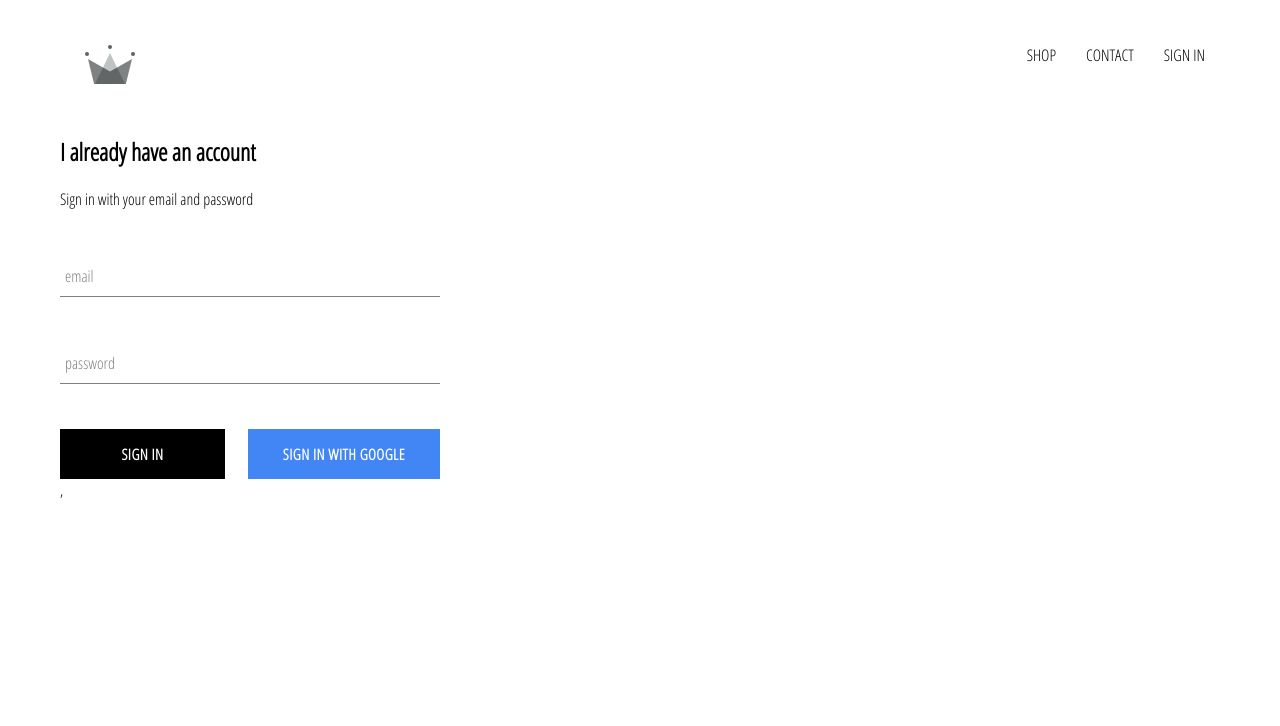
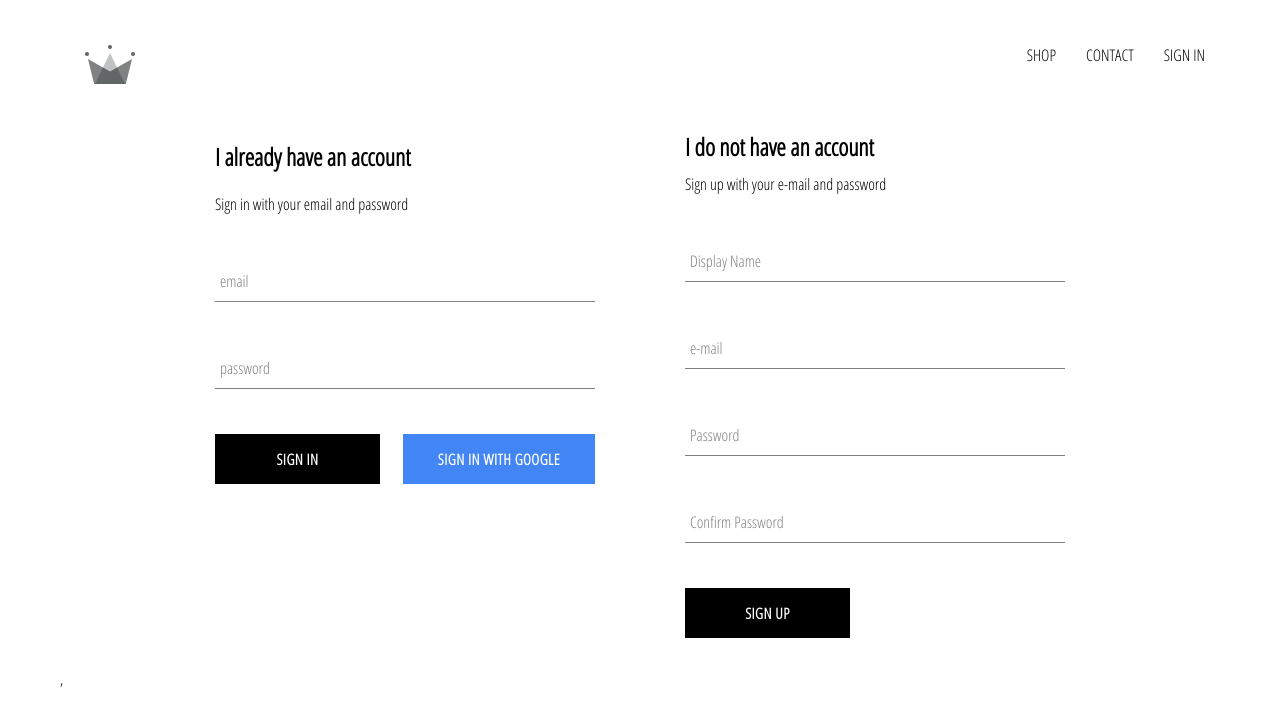
Before and after one commit to Vanovski/training-react-commerce, a React (Create React App) app: page /signin in a window 1280 px wide. Shown: the top 726 px of the page. Built offline with nearby package versions, Linux system fonts and the light colour scheme; no server answers.

Commit message:
added sign-in with email and pass functionality

```diff
--- a/src/App.js
+++ b/src/App.js
@@ -6,7 +6,7 @@ import HomePage from './pages/homepage/homepage.component';
 import ShopPage from './pages/shop/shop.component';
 import SignInAndSignUpPage from './pages/sign-in-and-sign-up/sign-in-and-sign-up.component';
 import Header from './components/header/header.component';
-import { auth } from './firebase/firebase.utils';
+import { auth, createUserProfileDocument } from './firebase/firebase.utils';
 
 
 class App extends React.Component {
@@ -21,10 +21,24 @@ class App extends React.Component {
   unsubscribeFromAuth = null;
 
   componentDidMount() {
-    this.unsubscribeFromAuth = auth.onAuthStateChanged(user => {
-      this.setState({ currentUser: user });
+    this.unsubscribeFromAuth = auth.onAuthStateChanged(async userAuth => {
+      if (userAuth) {
+        const userRef = await createUserProfileDocument(userAuth);
 
-      console.log(user);
+        userRef.onSnapshot(snapShot => {
+          this.setState({
+            currentUser: {
+              id: snapShot.id,
+              ...snapShot.data()
+            }
+          });
+        });
+      }
+      else {
+        this.setState({currentUser: userAuth});
+      }
+
+
     });
   };
 
--- a/src/components/sign-in/sign-in.component.jsx
+++ b/src/components/sign-in/sign-in.component.jsx
@@ -2,7 +2,7 @@ import React from 'react';
 
 import FormInput from '../form-input/form-input.component';
 import CustomButton from '../custom-button/custom-button.component';
-import { signInWithGoogle } from '../../firebase/firebase.utils';
+import { auth, signInWithGoogle } from '../../firebase/firebase.utils';
 
 import './sign-in.styles.scss';
 
@@ -16,11 +16,17 @@ class SignIn extends React.Component{
         }
     }
 
-handleSubmit = event => {
+handleSubmit = async event => {
     event.preventDefault();
 
-    this.setState({email: '', password: ''})
+    const {email, password} = this.state;
 
+    try {
+        await auth.signInWithEmailAndPassword(email, password);
+        this.setState({email: '', password: ''})
+    } catch (error) {
+        console.log(error);
+    }
 }
 
 handleChange = event =>{
--- /dev/null
+++ b/src/components/sign-up/sign-up.omponent.jsx
@@ -0,0 +1,103 @@
+import React from 'react';
+
+import FormInput from '../form-input/form-input.component';
+import CustomButton from '../custom-button/custom-button.component';
+import { auth, createUserProfileDocument} from '../../firebase/firebase.utils';
+
+import './sign-up.styles.scss';
+
+class SignUp extends React.Component {
+    constructor (){
+        super();
+
+        this.state = {
+            displayName: '',
+            email: '',
+            password: '',
+            confirmPassword: ''
+        };
+    }
+
+    handleSubmit = async event => {
+        event.preventDefault();
+
+        const {displayName, email, password, confirmPassword} = this.state;
+
+        if(password !== confirmPassword) {
+            alert("passwords don't match");
+            return;
+        }
+
+        try {
+            const { user } = await auth.createUserWithEmailAndPassword(email, password);
+            await createUserProfileDocument(user, {displayName});
+
+            this.setState({
+                displayName: '',
+                email: '',
+                password: '',
+                confirmPassword: ''
+            })
+
+        } catch (error) {
+            console.error(error);
+        }
+
+    }
+
+    handleChange = event => {
+        const { name, value } = event.target;
+
+        this.setState({[name]: value});
+    }
+
+    render() {
+        const {displayName, email, password, confirmPassword} = this.state;
+        return(
+            <div className='sign-up'>
+                <h2 className='title'>I do not have an account</h2>
+                <span>Sign up with your e-mail and password</span>
+                <form className='sign-up-form' onSubmit={this.handleSubmit}>
+                    <FormInput
+                        type='text'
+                        name='displayName'
+                        value={displayName}
+                        onChange={this.handleChange}
+                        label='Display Name'
+                        required
+                    />
+                    <FormInput
+                        type='email'
+                        name='email'
+                        value={email}
+                        onChange={this.handleChange}
+                        label='e-mail'
+                        required
+                    />
+                    <FormInput
+                        type='password'
+                        name='password'
+                        value={password}
+                        onChange={this.handleChange}
+                        label='Password'
+                        required
+                    />
+                    <FormInput
+                        type='password'
+                        name='confirmPassword'
+                        value={confirmPassword}
+                        onChange={this.handleChange}
+                        label='Confirm Password'
+                        required
+                    />
+                    <CustomButton type='submit'>SIGN UP</CustomButton>
+
+                </form>
+
+            </div>
+        )
+    }
+
+};
+
+export default SignUp;
--- /dev/null
+++ b/src/components/sign-up/sign-up.styles.scss
@@ -0,0 +1,9 @@
+.sign-up {
+    display: flex;
+    flex-direction: column;
+    width: 380px;
+
+    .title {
+        margin: 10px 0;
+    }
+}
--- a/src/firebase/firebase.utils.js
+++ b/src/firebase/firebase.utils.js
@@ -12,6 +12,34 @@ const config ={
     appId: "1:350252052394:web:d50973e0d9800fe1da45d3"
 };
 
+export const createUserProfileDocument = async (userAuth, additionalData) => {
+    if (!userAuth) return;
+
+    const userRef = firestore.doc(`users/${userAuth.uid}`);
+
+    const snapShot = await userRef.get();
+
+    if(!snapShot.exists) {
+        const {displayName, email} = userAuth;
+        const createdAt = new Date();
+
+        try {
+            await userRef.set({
+                displayName,
+                email,
+                createdAt,
+                ...additionalData
+            })
+        } catch (error) {
+            console.log('error creating user', error.message);
+        }
+    }
+
+    return userRef;
+}
+
+
+
 firebase.initializeApp(config);
 export const auth = firebase.auth();
 export const firestore = firebase.firestore();
--- a/src/pages/sign-in-and-sign-up/sign-in-and-sign-up.component.jsx
+++ b/src/pages/sign-in-and-sign-up/sign-in-and-sign-up.component.jsx
@@ -1,12 +1,14 @@
 import React from 'react';
 
 import SignIn from '../../components/sign-in/sign-in.component';
+import SignUp from '../../components/sign-up/sign-up.omponent';
 
 import './sign-in-and-sign-up.styles.scss';
 
 const SignInAndSignUpPage = () => (
     <div className='sign-in-and-sign-up'>
         <SignIn />
+        <SignUp />
 
     </div>
 );
--- a/src/pages/sign-in-and-sign-up/sign-in-and-sign-up.styles.scss
+++ b/src/pages/sign-in-and-sign-up/sign-in-and-sign-up.styles.scss
@@ -0,0 +1,6 @@
+.sign-in-and-sign-up {
+    width: 850px;
+    display: flex;
+    justify-content: space-between;
+    margin: 30px auto;
+}
```
